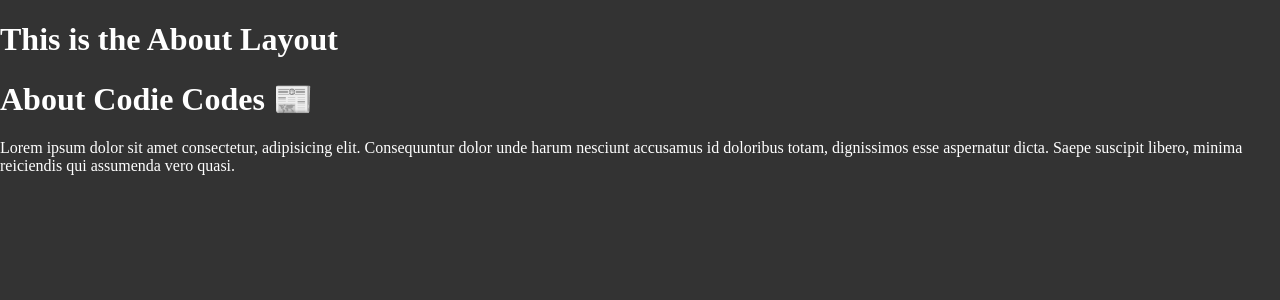
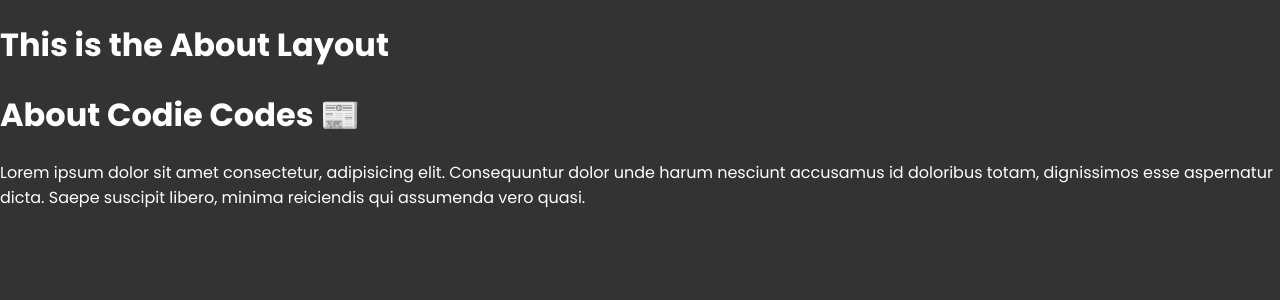
Before and after one commit to codiemaureen/nextCrashCourse, a Next.js app: page /about in a window 1280 px wide. Shown: the top 300 px of the page. Built offline with nearby package versions, Linux system fonts and the light colour scheme.

Commit message:
Adding Fonts and metadata

```diff
--- a/app/about/page.jsx
+++ b/app/about/page.jsx
@@ -1,3 +1,7 @@
+export const metadata = {
+ title:'About Codie Codes 👩🏼‍💻'
+}
+
 const AboutPage = () => {
   return (
     <div>
--- a/app/layout.jsx
+++ b/app/layout.jsx
@@ -1,4 +1,4 @@
-import { Geist, Geist_Mono } from "next/font/google";
+import { Poppins, Geist, Geist_Mono } from "next/font/google";
 import "./globals.css";
 
 const geistSans = Geist({
@@ -11,6 +11,11 @@
   subsets: ["latin"],
 });
 
+const poppins = Poppins({
+  weight: ['400', '700'],
+  subsets: ["latin"]
+})
+
 export const metadata = {
   title: "Codie Codes",
   description: "Generated by create next app",
@@ -19,7 +24,7 @@
 export default function RootLayout({ children }) {
   return (
     <html lang="en">
-      <body className={`${geistSans.variable} ${geistMono.variable}`}>
+      <body className={poppins.className}>
         {children}
       </body>
     </html>
```
